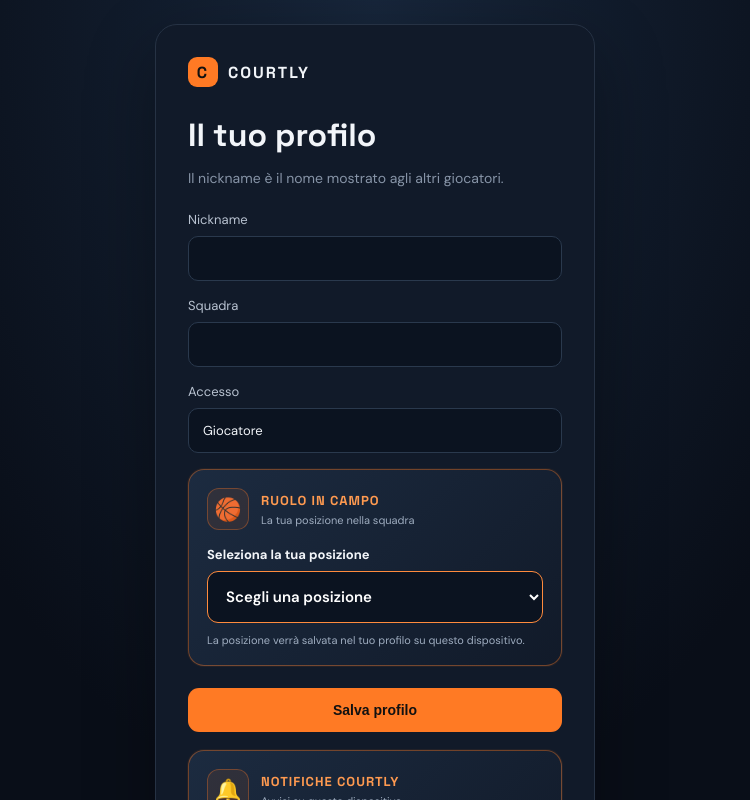
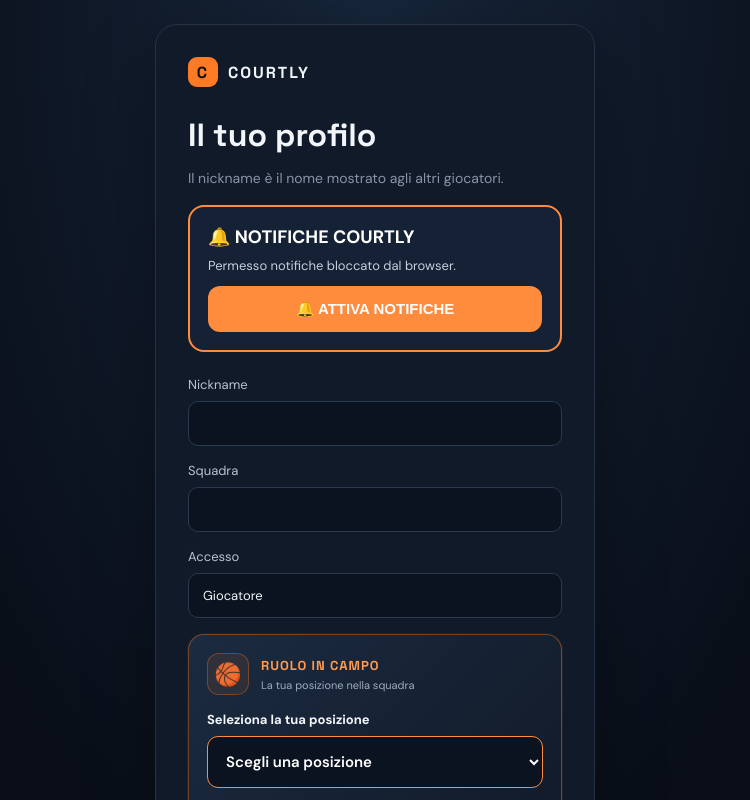
Before and after one commit to alecxp/COURTLY, a Next.js app: page /profile in a window 1280 px wide. Shown: the top 800 px of the page, without its empty margins (265-1015 px from the left). Built offline with nearby package versions, Linux system fonts and the light colour scheme; no server answers.

Commit message:
Move notification activation to prominent profile section

```diff
--- a/app/profile/page.tsx
+++ b/app/profile/page.tsx
@@ -103,6 +103,12 @@ export default function ProfilePage() {
   return <main className="auth-wrap"><div className="auth-card">
     <Link className="brand auth-brand" href="/dashboard"><span className="brand-mark">C</span> COURTLY</Link>
     <h1>Il tuo profilo</h1><p className="muted">Il nickname è il nome mostrato agli altri giocatori.</p>
+    <section style={{margin:'18px 0',padding:18,background:'#152235',border:'2px solid #ff8b3d',borderRadius:16,color:'#fff',display:'block',visibility:'visible'}}>
+      <div style={{fontSize:18,fontWeight:800,marginBottom:8}}>🔔 NOTIFICHE COURTLY</div>
+      <p style={{margin:'0 0 12px',fontSize:13,color:'#c4d0df'}}>{pushStatus}</p>
+      <button type="button" onClick={enablePush} disabled={pushEnabled} style={{width:'100%',padding:14,border:0,borderRadius:12,background:pushEnabled?'#334155':'#ff8b3d',color:'#fff',fontWeight:800,fontSize:15,cursor:'pointer'}}>{pushEnabled ? 'Notifiche attive' : '🔔 ATTIVA NOTIFICHE'}</button>
+      {pushEnabled && <button type="button" onClick={sendTestPush} style={{width:'100%',marginTop:10,padding:14,border:0,borderRadius:12,background:'#ff8b3d',color:'#fff',fontWeight:800,fontSize:15,cursor:'pointer'}}>Invia notifica di prova</button>}
+    </section>
     <form onSubmit={save}>
       <label>Nickname<input value={nickname} onChange={e => setNickname(e.target.value)} minLength={3} maxLength={20} required /></label>
       <label>Squadra<input value={teamName} onChange={e => setTeamName(e.target.value)} maxLength={40} /></label>
```
